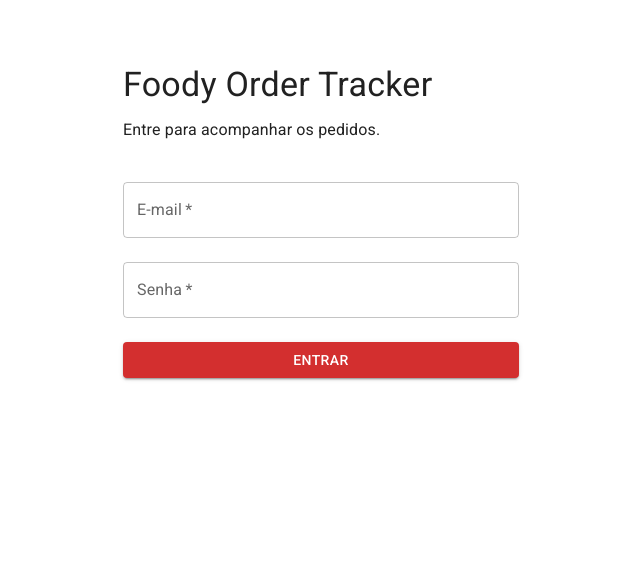
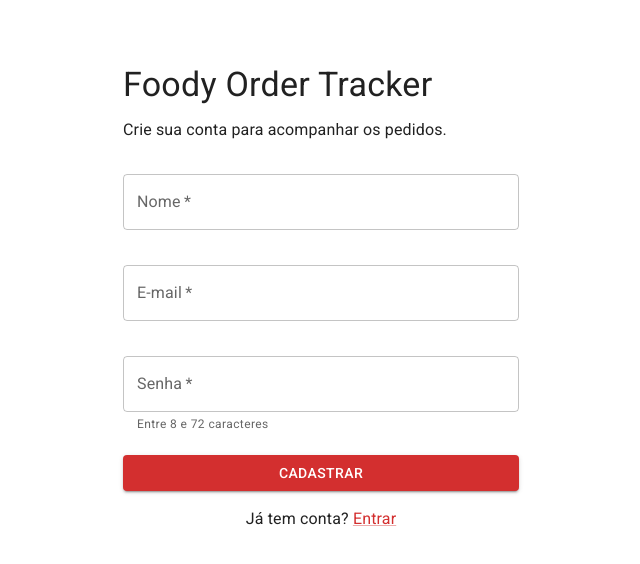
Before and after one commit to ValeItalo/foody-order-tracker, a React (Vite) app in the folder frontend/: page /register in a window 1280 px wide. Before the commit this address led to /login. Shown: the top 564 px of the page, without its empty margins (319-959 px from the left). Built offline with nearby package versions, Linux system fonts and the light colour scheme; no server answers.

Commit message:
feat: adiciona tela de cadastro de usuario

```diff
--- a/frontend/src/App.tsx
+++ b/frontend/src/App.tsx
@@ -1,12 +1,14 @@
 import { Navigate, Route, Routes } from 'react-router'
 import LoginPage from './pages/LoginPage'
 import OrdersPage from './pages/OrdersPage'
+import RegisterPage from './pages/RegisterPage'
 import ProtectedRoute from './routes/ProtectedRoute'
 
 export default function App() {
   return (
     <Routes>
       <Route path="/login" element={<LoginPage />} />
+      <Route path="/register" element={<RegisterPage />} />
       <Route element={<ProtectedRoute />}>
         <Route path="/orders" element={<OrdersPage />} />
       </Route>
--- a/frontend/src/pages/LoginPage.tsx
+++ b/frontend/src/pages/LoginPage.tsx
@@ -1,15 +1,27 @@
 import { useState, type FormEvent } from 'react'
-import { Navigate } from 'react-router'
-import { Alert, Box, Button, Container, TextField, Typography } from '@mui/material'
+import { Link as RouterLink, Navigate, useLocation } from 'react-router'
+import {
+  Alert,
+  Box,
+  Button,
+  Container,
+  Link,
+  TextField,
+  Typography,
+} from '@mui/material'
 import { ApiError } from '../api/client'
 import { useAuth } from '../auth/AuthContext'
 
 export default function LoginPage() {
   const { isAuthenticated, signIn } = useAuth()
+  const location = useLocation()
   const [email, setEmail] = useState('')
   const [password, setPassword] = useState('')
   const [error, setError] = useState('')
   const [loading, setLoading] = useState(false)
+
+  const justRegistered =
+    (location.state as { registered?: boolean } | null)?.registered === true
 
   if (isAuthenticated) {
     return <Navigate to="/orders" replace />
@@ -37,6 +49,11 @@ export default function LoginPage() {
         Entre para acompanhar os pedidos.
       </Typography>
       <Box component="form" onSubmit={handleSubmit} noValidate>
+        {justRegistered && !error && (
+          <Alert severity="success" sx={{ mb: 2 }}>
+            Cadastro realizado! Entre com seu e-mail e senha.
+          </Alert>
+        )}
         {error && (
           <Alert severity="error" sx={{ mb: 2 }}>
             {error}
@@ -71,6 +88,12 @@ export default function LoginPage() {
         >
           {loading ? 'Entrando...' : 'Entrar'}
         </Button>
+        <Typography sx={{ mt: 2 }} align="center">
+          Não tem conta?{' '}
+          <Link component={RouterLink} to="/register">
+            Cadastre-se
+          </Link>
+        </Typography>
       </Box>
     </Container>
   )
--- /dev/null
+++ b/frontend/src/pages/RegisterPage.tsx
@@ -0,0 +1,141 @@
+import { useState, type FormEvent } from 'react'
+import { Link as RouterLink, Navigate, useNavigate } from 'react-router'
+import {
+  Alert,
+  Box,
+  Button,
+  Container,
+  Link,
+  TextField,
+  Typography,
+} from '@mui/material'
+import { ApiError } from '../api/client'
+import { register } from '../api/auth'
+import { useAuth } from '../auth/AuthContext'
+
+const EMAIL_PATTERN = /^\S+@\S+\.\S+$/
+
+export default function RegisterPage() {
+  const { isAuthenticated } = useAuth()
+  const navigate = useNavigate()
+  const [name, setName] = useState('')
+  const [email, setEmail] = useState('')
+  const [password, setPassword] = useState('')
+  const [submitted, setSubmitted] = useState(false)
+  const [error, setError] = useState('')
+  const [loading, setLoading] = useState(false)
+
+  if (isAuthenticated) {
+    return <Navigate to="/orders" replace />
+  }
+
+  const nameError =
+    name.trim() === ''
+      ? 'Informe seu nome'
+      : name.trim().length > 100
+        ? 'No máximo 100 caracteres'
+        : ''
+  const emailError = !EMAIL_PATTERN.test(email.trim())
+    ? 'Informe um e-mail válido'
+    : email.trim().length > 150
+      ? 'No máximo 150 caracteres'
+      : ''
+  const passwordError =
+    password.length < 8 || password.length > 72
+      ? 'A senha deve ter entre 8 e 72 caracteres'
+      : ''
+  const formValid = !nameError && !emailError && !passwordError
+
+  async function handleSubmit(event: FormEvent) {
+    event.preventDefault()
+    setSubmitted(true)
+    setError('')
+    if (!formValid) return
+
+    setLoading(true)
+    try {
+      await register({
+        name: name.trim(),
+        email: email.trim(),
+        password,
+      })
+      navigate('/login', { replace: true, state: { registered: true } })
+    } catch (err) {
+      setError(err instanceof ApiError ? err.message : 'Erro inesperado.')
+    } finally {
+      setLoading(false)
+    }
+  }
+
+  return (
+    <Container maxWidth="xs" sx={{ py: 8 }}>
+      <Typography variant="h4" component="h1" gutterBottom>
+        Foody Order Tracker
+      </Typography>
+      <Typography color="text.secondary" sx={{ mb: 3 }}>
+        Crie sua conta para acompanhar os pedidos.
+      </Typography>
+      <Box component="form" onSubmit={handleSubmit} noValidate>
+        {error && (
+          <Alert severity="error" sx={{ mb: 2 }}>
+            {error}
+          </Alert>
+        )}
+        <TextField
+          label="Nome"
+          autoComplete="name"
+          value={name}
+          onChange={(event) => setName(event.target.value)}
+          error={submitted && nameError !== ''}
+          helperText={submitted && nameError !== '' ? nameError : ' '}
+          fullWidth
+          required
+          margin="dense"
+        />
+        <TextField
+          label="E-mail"
+          type="email"
+          autoComplete="email"
+          value={email}
+          onChange={(event) => setEmail(event.target.value)}
+          error={submitted && emailError !== ''}
+          helperText={submitted && emailError !== '' ? emailError : ' '}
+          fullWidth
+          required
+          margin="dense"
+        />
+        <TextField
+          label="Senha"
+          type="password"
+          autoComplete="new-password"
+          value={password}
+          onChange={(event) => setPassword(event.target.value)}
+          error={submitted && passwordError !== ''}
+          helperText={
+            submitted && passwordError !== ''
+              ? passwordError
+              : 'Entre 8 e 72 caracteres'
+          }
+          fullWidth
+          required
+          margin="dense"
+        />
+        <Button
+          type="submit"
+          variant="contained"
+          fullWidth
+          disabled={loading}
+          sx={{ mt: 2 }}
+        >
+          {loading ? 'Cadastrando...' : 'Cadastrar'}
+        </Button>
+        <Typography sx={{ mt: 2 }} align="center">
+          Já tem conta?{' '}
+          <Link component={RouterLink} to="/login">
+            Entrar
+          </Link>
+        </Typography>
+      </Box>
+    </Container>
+  )
+}
```
